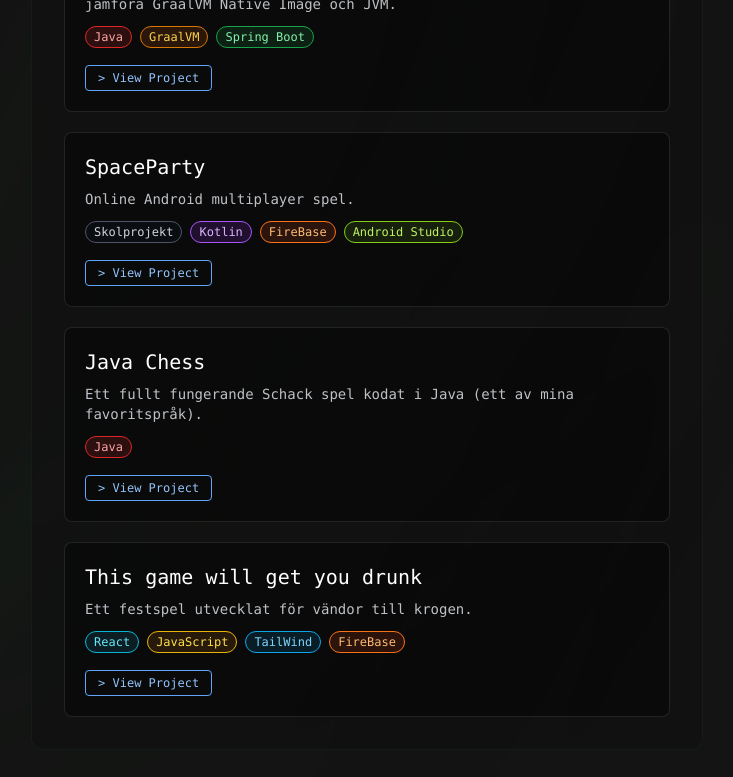
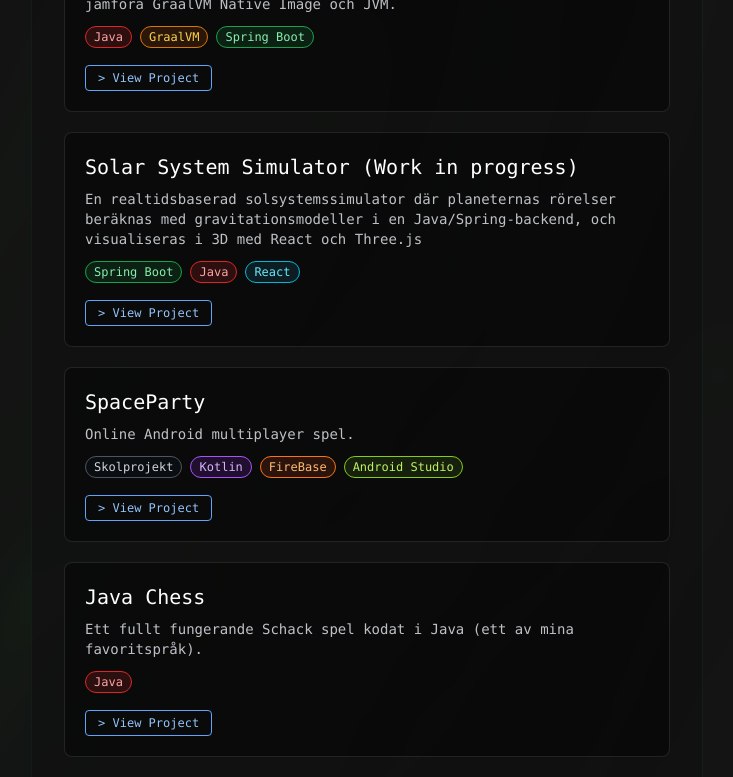
Before and after one commit to lindholmpontus/mysite, a React (Vite) app: page / in a window 1280 px wide. Shown: the part 1280-2057 px from the top of the page, without its empty margins (273-1006 px from the left). Built offline with nearby package versions, Linux system fonts and the light colour scheme.

Commit message:
Lagt till solsim i projekt

```diff
--- a/src/components/Projects.jsx
+++ b/src/components/Projects.jsx
@@ -33,13 +33,19 @@ export default function Projects() {
     {
       title: "Projektarbete - Maximalfönster",
       desc: "En intern app för företagets säljare som ersätter manuell fönstermätning. Den låter dem registrera mått digitalt på plats, säkerställer korrekta värden och visar en visuell monteringsskiss i realtid.",
-      tags: ["JavaScript", "React", "TailWind"],
+      tags: ["React","JavaScript", "TailWind"],
     },
     {
       title: "Examensarbete - Lantmäteriet",
       desc: "Examensarbete på Lantmäteriet där jag analyserade prestanda, resursanvändning och skalbarhet i Java-applikationer genom att jämföra GraalVM Native Image och JVM.",
       tags: ["Java", "GraalVM", "Spring Boot"],
       link: "https://hig.diva-portal.org/smash/get/diva2:1973227/FULLTEXT01.pdf",
+    },
+        {
+      title: "Solar System Simulator (Work in progress)",
+      desc: "En realtidsbaserad solsystemssimulator där planeternas rörelser beräknas med gravitationsmodeller i en Java/Spring-backend, och visualiseras i 3D med React och Three.js",
+      tags: ["Spring Boot", "Java", "React"],
+      link: "https://github.com/lindholmpontus/solsim",
     },
     {
       title: "SpaceParty",
@@ -55,8 +61,8 @@ export default function Projects() {
     },
 
     {
-      title: "This game will get you drunk",
-      desc: "Ett festspel utvecklat för vändor till krogen.",
+      title: "CrazyGame",
+      desc: "Ett festspel utvecklat i React.",
       tags: ["React", "JavaScript", "TailWind", "FireBase"],
       link: "https://github.com/lindholmpontus/crazygame",
     },
```
